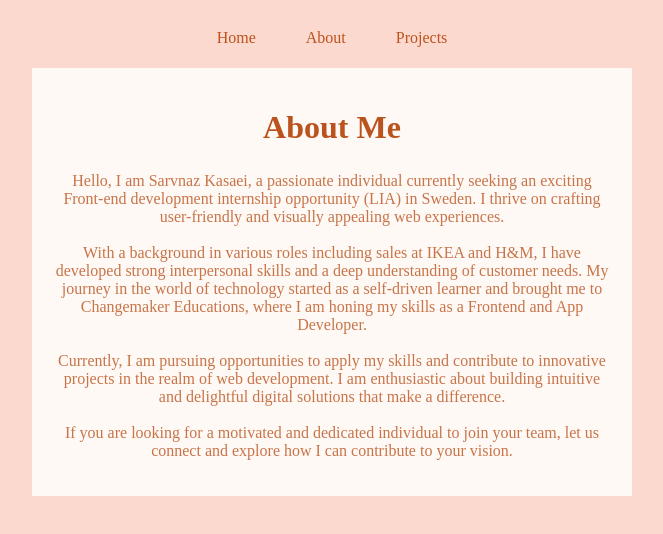
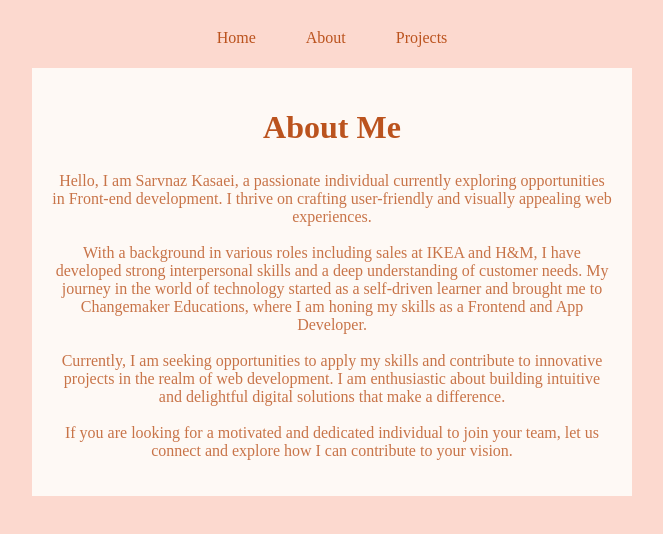
Before and after one commit to Sakas19/sarvnaz_Nextjs_portfolio, a Next.js app: page /About in a window 1280 px wide. Shown: the top 534 px of the page, without its empty margins (308-971 px from the left). Built offline with nearby package versions, Linux system fonts and the light colour scheme.

Commit message:
added new carreer exprience

```diff
--- a/app/About/page.js
+++ b/app/About/page.js
@@ -6,11 +6,11 @@ const About = () => {
     <div className={style.container}>
       <h1 className={style.heading}>About Me</h1>
       <p className={style.description}>
-        Hello, I am Sarvnaz Kasaei, a passionate individual currently seeking an exciting Front-end development internship opportunity (LIA) in Sweden. I thrive on crafting user-friendly and visually appealing web experiences.
+        Hello, I am Sarvnaz Kasaei, a passionate individual currently exploring opportunities in Front-end development. I thrive on crafting user-friendly and visually appealing web experiences.
         <br /><br />
         With a background in various roles including sales at IKEA and H&M, I have developed strong interpersonal skills and a deep understanding of customer needs. My journey in the world of technology started as a self-driven learner and brought me to Changemaker Educations, where I am honing my skills as a Frontend and App Developer.
         <br /><br />
-        Currently, I am pursuing opportunities to apply my skills and contribute to innovative projects in the realm of web development. I am enthusiastic about building intuitive and delightful digital solutions that make a difference.
+        Currently, I am seeking opportunities to apply my skills and contribute to innovative projects in the realm of web development. I am enthusiastic about building intuitive and delightful digital solutions that make a difference.
         <br /><br />
         If you are looking for a motivated and dedicated individual to join your team, let us connect and explore how I can contribute to your vision.
       </p>
@@ -18,4 +18,5 @@ const About = () => {
   );
 };
 
+
 export default About;
```
Also changed, not shown: 2 other files (tests, documents, lock files or other folders).
